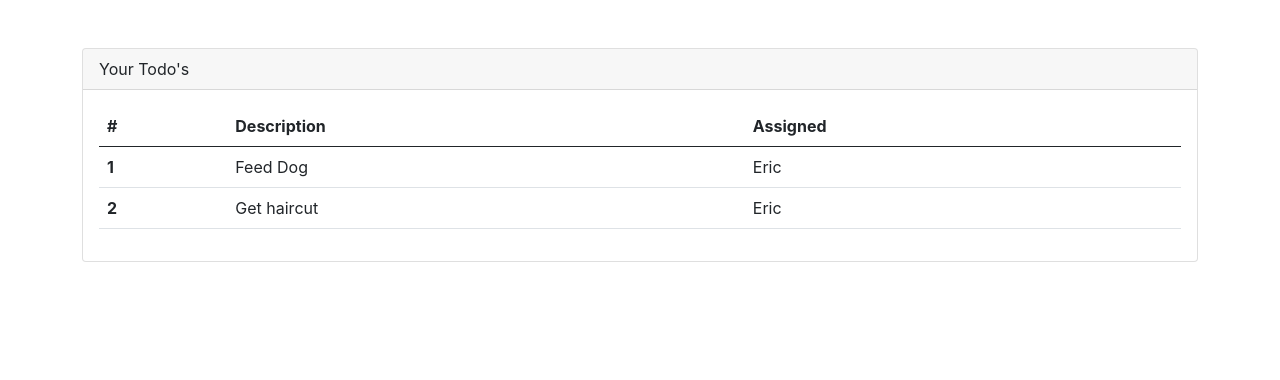
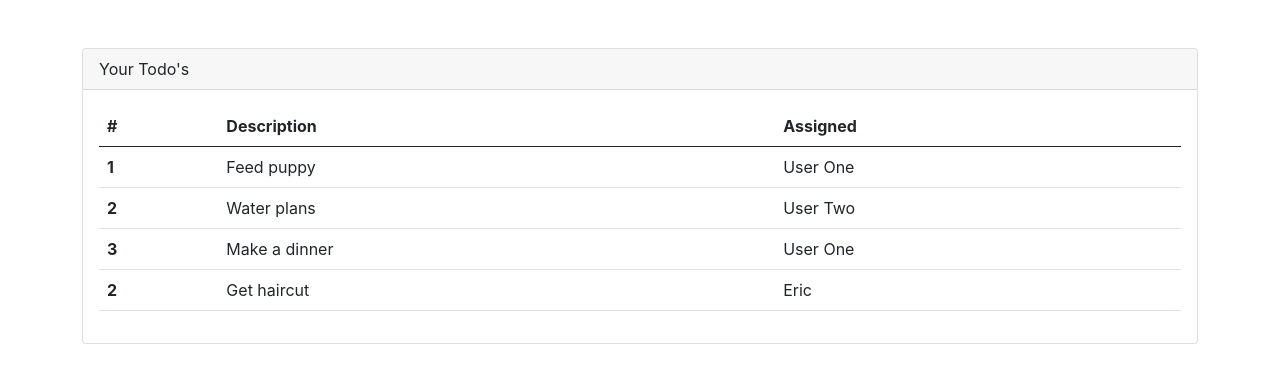
Before and after one commit to hasanikhsan17/react-todos, a React (Create React App) app: page / in a window 1280 px wide. Shown: the top 380 px of the page. Built offline with nearby package versions, Linux system fonts and the light colour scheme.

Commit message:
16.Passing data to React Components Dynamically

```diff
--- a/src/App.js
+++ b/src/App.js
@@ -2,6 +2,11 @@
 import TodoRowItem from "./component/TodoRowItem";
 
 function App() {
+  const todos = [
+    { rowNumber: 1, rowDescription: "Feed puppy", rowAssigned: "User One" },
+    { rowNumber: 2, rowDescription: "Water plans", rowAssigned: "User Two" },
+    { rowNumber: 3, rowDescription: "Make a dinner", rowAssigned: "User One" },
+  ];
   return (
     <div className="mt-5 container">
       <div className="card">
@@ -16,7 +21,21 @@
               </tr>
             </thead>
             <tbody>
-              <TodoRowItem />
+              <TodoRowItem
+                rowNumber={todos[0].rowNumber}
+                rowDescription={todos[0].rowDescription}
+                rowAssigned={todos[0].rowAssigned}
+              />
+              <TodoRowItem
+                rowNumber={todos[1].rowNumber}
+                rowDescription={todos[1].rowDescription}
+                rowAssigned={todos[1].rowAssigned}
+              />
+              <TodoRowItem
+                rowNumber={todos[2].rowNumber}
+                rowDescription={todos[2].rowDescription}
+                rowAssigned={todos[2].rowAssigned}
+              />
               <tr>
                 <th scope="col">2</th>
                 <td>Get haircut</td>
--- a/src/component/TodoRowItem.js
+++ b/src/component/TodoRowItem.js
@@ -1,12 +1,10 @@
-function TodoRowItem(){
-    const rowNumber = 1;
-    const rowDescription = "Feed Dog";
-    const rowAssigned = "Eric";
+function TodoRowItem(props){
+
     return(
         <tr>
-            <th scope="row">{rowNumber}</th>
-            <td>{rowDescription}</td>
-            <td>{rowAssigned}</td>
+            <th scope="row">{props.rowNumber}</th>
+            <td>{props.rowDescription}</td>
+            <td>{props.rowAssigned}</td>
         </tr>
     );
 }
```
